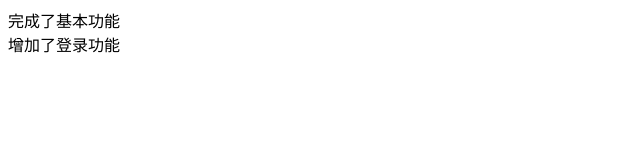
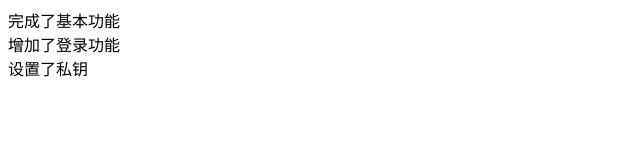
Before and after one commit to geyue11/test, a plain HTML site: page index.html in a window 1280 px wide. Shown: the whole page, without its empty margins (0-640 px from the left). Drawn offline with Linux system fonts and the light colour scheme.

Commit message:
设置了私钥

```diff
--- a/index.html
+++ b/index.html
@@ -7,5 +7,6 @@
 <body>
 	完成了基本功能
 	<div>增加了登录功能</div>
+	<div>设置了私钥</div>
 </body>
 </html>
```
